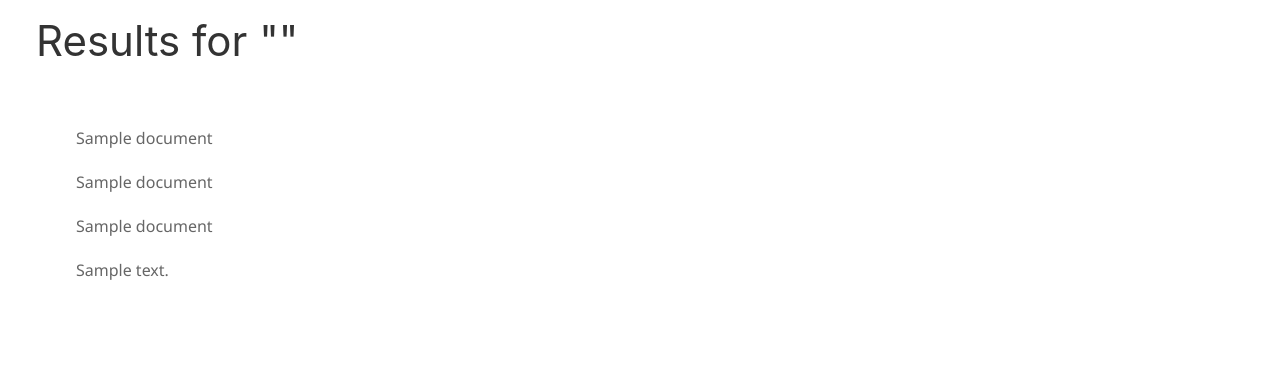
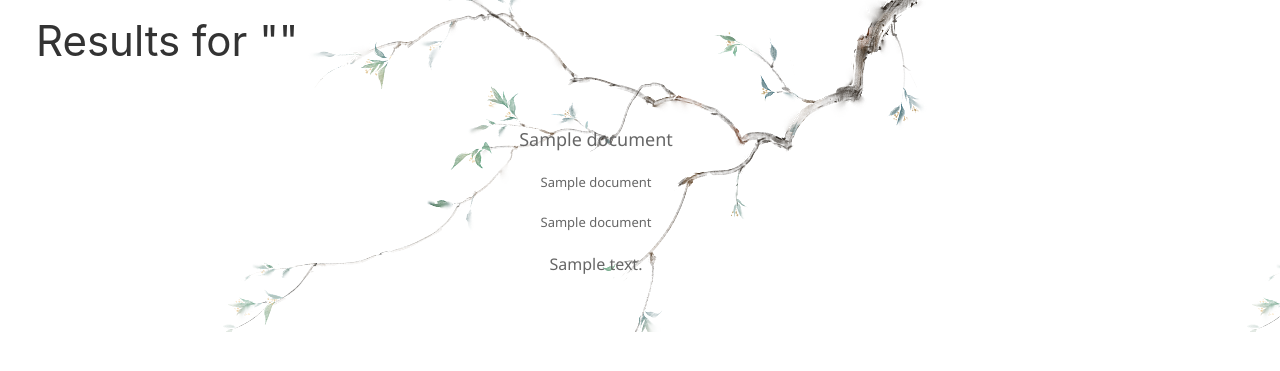
Before and after one commit to yashen32768/Crawl-for-poems, a Flask app: template poem/templates/results.html in a window 1280 px wide. Shown: the top 371 px of the page. Run offline with Flask 2, Linux system fonts and the light colour scheme; the template is opened without the code that fills it: most values are stand-ins (such as "Sample title", 1, 10 or a date in 2020); parts of the project's set-up code (start-up, migrations or seed data) failed here and were passed over; some libraries are stand-ins or nearby versions.

Commit message:
index.html

```diff
--- a/poem/process.py
+++ b/poem/process.py
@@ -206,10 +206,10 @@ def outlist_to_out(ans_list, df_all):
             flag[number] = True
             out = df_all.loc[df_all.id == number]
             # print(out)
-            res = {"dynasty_name": out.dynasty_name.values,
-                   "poet_name": out.poet_name.values,
-                   "poem_name": out.poem_name.values,
-                   "contents": out.contents.values}
+            res = {"dynasty_name": out.dynasty_name.values.tolist(),
+                   "poet_name": out.poet_name.values.tolist(),
+                   "poem_name": out.poem_name.values.tolist(),
+                   "contents": out.contents.values.tolist()}
             print(res)
             results.append(res)
 
--- a/poem/static/css/main.css
+++ b/poem/static/css/main.css
@@ -28,7 +28,22 @@
     position: relative;
     margin-top: 15px;
 }
-
+.poem_name{
+    text-align: center;
+    font-size: large;
+}
+.poet_name{
+    text-align: center;
+    font-size: small;
+}
+.dynasty_name{
+    text-align: center;
+    font-size: small;
+}
+.contents{
+    text-align: center;
+    font-size: medium;
+}
 .uk-card {
     width: 100%;
 }
--- a/poem/templates/index.html
+++ b/poem/templates/index.html
@@ -87,7 +87,8 @@ p {
         <div class="search">
             <form class="search-bar",  method="POST", action="/results", autocomplete="off">
                 <div class="bar">
-                    <input id='myInput', type="text" placeholder="Search.." name="search">
+                    <!-- <input id='myInput', type="text" placeholder="李白 AND 静夜思" name="search"> -->
+                    <input id='myInput' , type="text" value="李白 AND 静夜思" name="search">
                 </div>
                 <input type="submit"></button>
                 <div class="buttons">
--- a/poem/templates/results.html
+++ b/poem/templates/results.html
@@ -19,21 +19,26 @@
   font-family: 'Segoe UI', Tahoma, Geneva, Verdana, sans-serif;
 }
 
+/* <script type="text/javascript">
+    var text = document.getElementById('output').innerText;
+    var result = JSON.stringify(JSON.parse(text), null, 2);
+    document.getElementById('out_pre').innerText= result ;
+</script> */
 </style>
-<body>
+<body background="../static/background.png">
     <div class="container">
     <h1>Results for "{{query}}"</h1>
     {% if results == [] %}
-        <h3>No documents found, try a different query</h3>
+        <h3>No poem found, try a different query</h3>
     {% else %}
                 {% for document in results %}
                     <div class="uk-flex uk-flex-center">
                         <div class="uk-card uk-card-hover uk-card-body">
                             <!-- <h3 class="uk-card-title">{{ document.title }}</h3> -->
-                            <p class="uk-panel uk-panel-box uk-text-truncate">{{document.poem_name}}</p>
-                            <p class="uk-panel uk-panel-box uk-text-truncate">{{document.poet_name}}</p>
-                            <p class="uk-panel uk-panel-box uk-text-truncate">{{document.dynasty_name}}</p>
-                            <p class="uk-panel uk-panel-box uk-text-truncate">{{document.contents}}</p>
+                            <p class="poem_name" id="output">{{document.poem_name}}</p>
+                            <p class="poet_name" id="output">{{document.poet_name}}</p>
+                            <p class="dynasty_name" id="output">{{document.dynasty_name}}</p>
+                            <p class="contents" id="output">{{document.contents}}</p>
                             <!-- <details>
                                     <summary>Read more.</summary>
                                     <p>{{ document.description }}</p>
```
Also changed, not shown: poem/static/background.jpg (added), poem/static/background.png (added).
